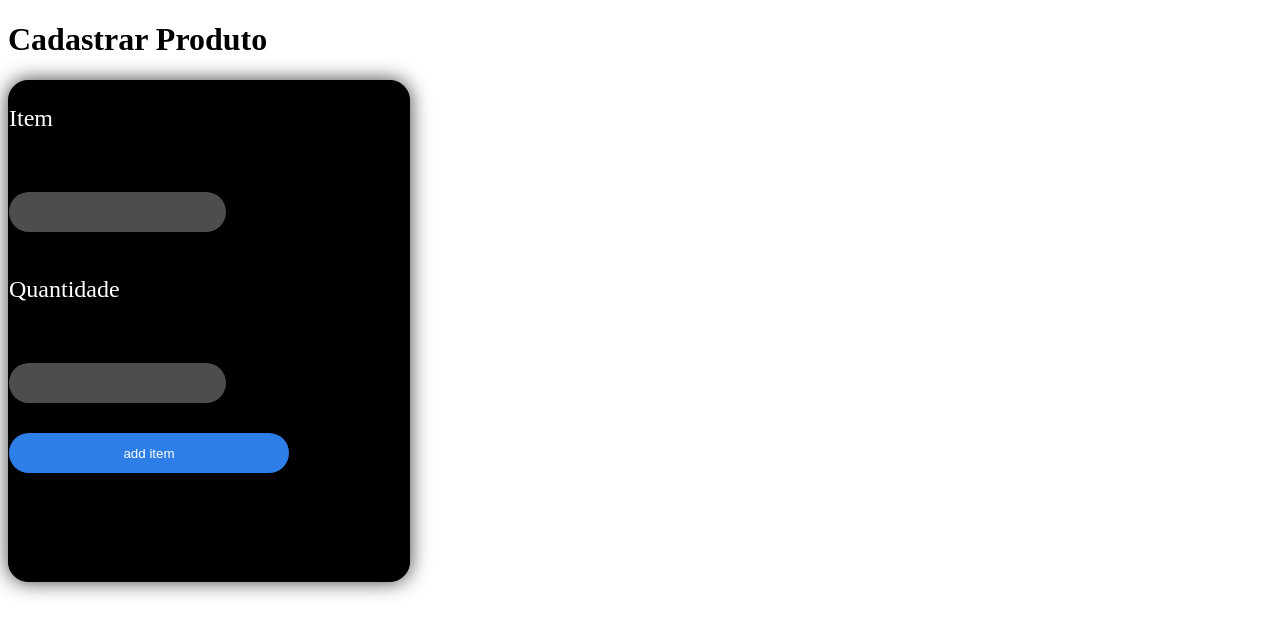
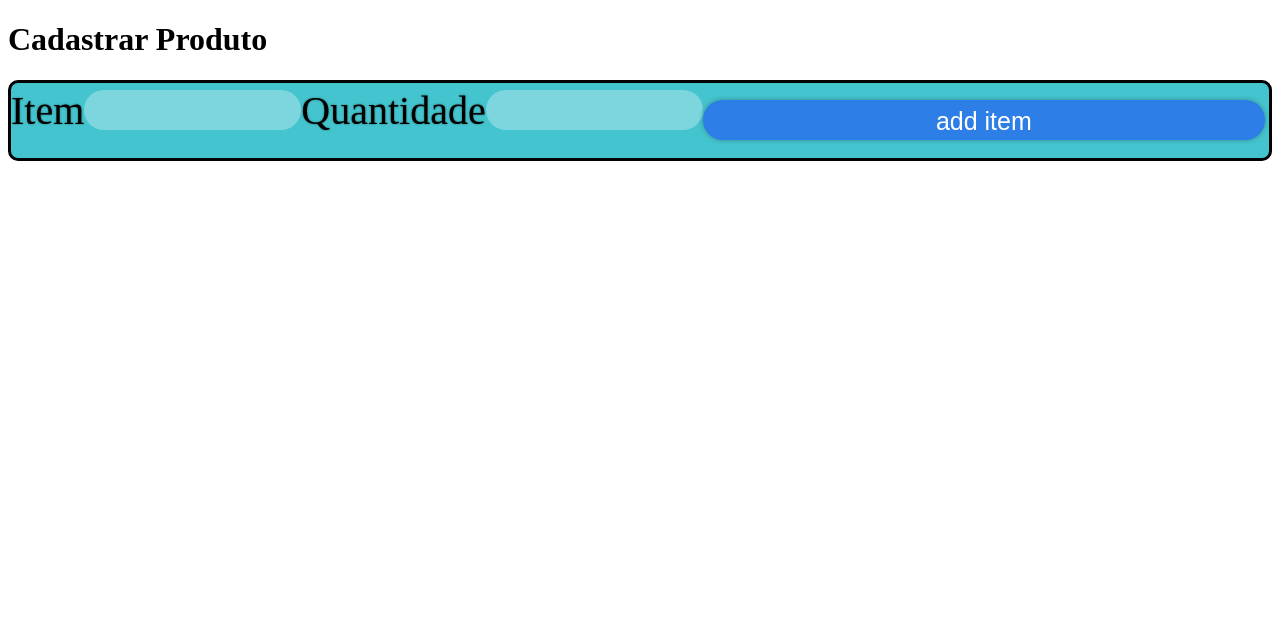
Before and after one commit to erik759503/Deposito, a plain HTML site: page index.html in a window 1280 px wide. Drawn offline with Linux system fonts and the light colour scheme.

Commit message:
css ajuste

```diff
--- a/index.css
+++ b/index.css
@@ -1,14 +1,11 @@
 .box {
-    border: 1px solid black;
-    width: 400px;
-    height: 500px;
-    background: black;
-    color: white;
-    border-radius: 20px;
-    box-shadow: 0px 0px 20px rgba(0, 0, 0, 0.75);
-    background-size: cover;
-    background-position: center;
-    overflow: hidden;
+    border: 3px solid black;
+    border-radius: 10px;
+    height: 75px;
+    background-color: rgba(16, 180, 192, 0.781);
+    display: flex;
+    justify-content: center;
+    align-items: center;
 }
 
 input {
@@ -27,16 +24,16 @@ button {
     height: 40px;
     line-height: 40px;
     border-radius: 40px;
-    border: none;
+    border: 1px;
     margin: 10px 0px;
-    box-shadow: 0px 0px 5px rgba(0, 0, 0, 0.3);
-    color: white;
     width: 70%;
+    font-size: 25px;
+    font-weight: normal
 }
 
 p {
     font-weight: normal;
-    font-size: 24px;
+    font-size: 40px;
     text-shadow: 0px 0px 2px rgba(0, 0, 0, 0.5);
     margin-bottom: 60px;
 }
--- a/index.html
+++ b/index.html
@@ -11,13 +11,13 @@
 <body>
     <h1>Cadastrar Produto</h1>
     <div class="box">
-        <form>
+        <table>
             <p>Item</p>
             <input type="text" id="item">
             <p>Quantidade</p>
             <input type="number" id="quantidade">
-            <button id="add" onclick="">add item</button>
-        </form>
+            <button id="add" type="button" onclick="">add item</button>
+        </table>
     </div>
 </body>
 
```
